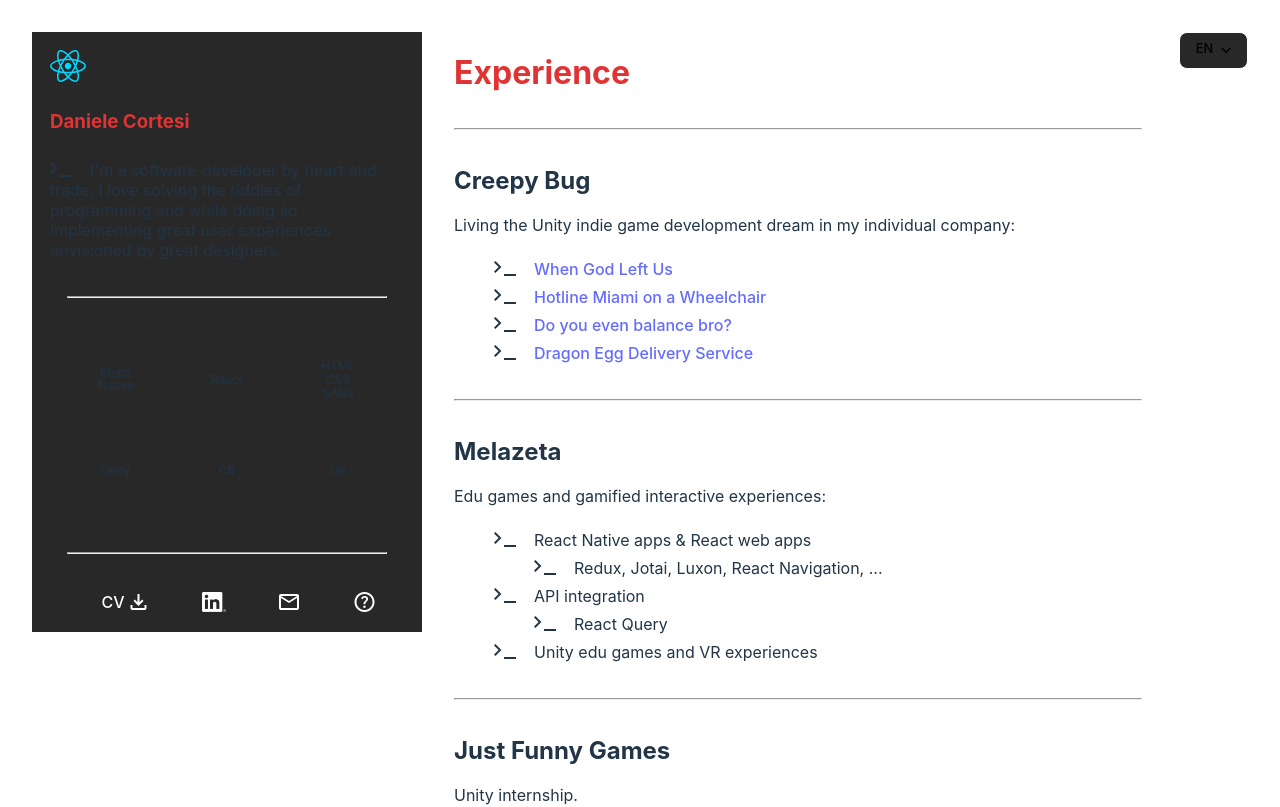
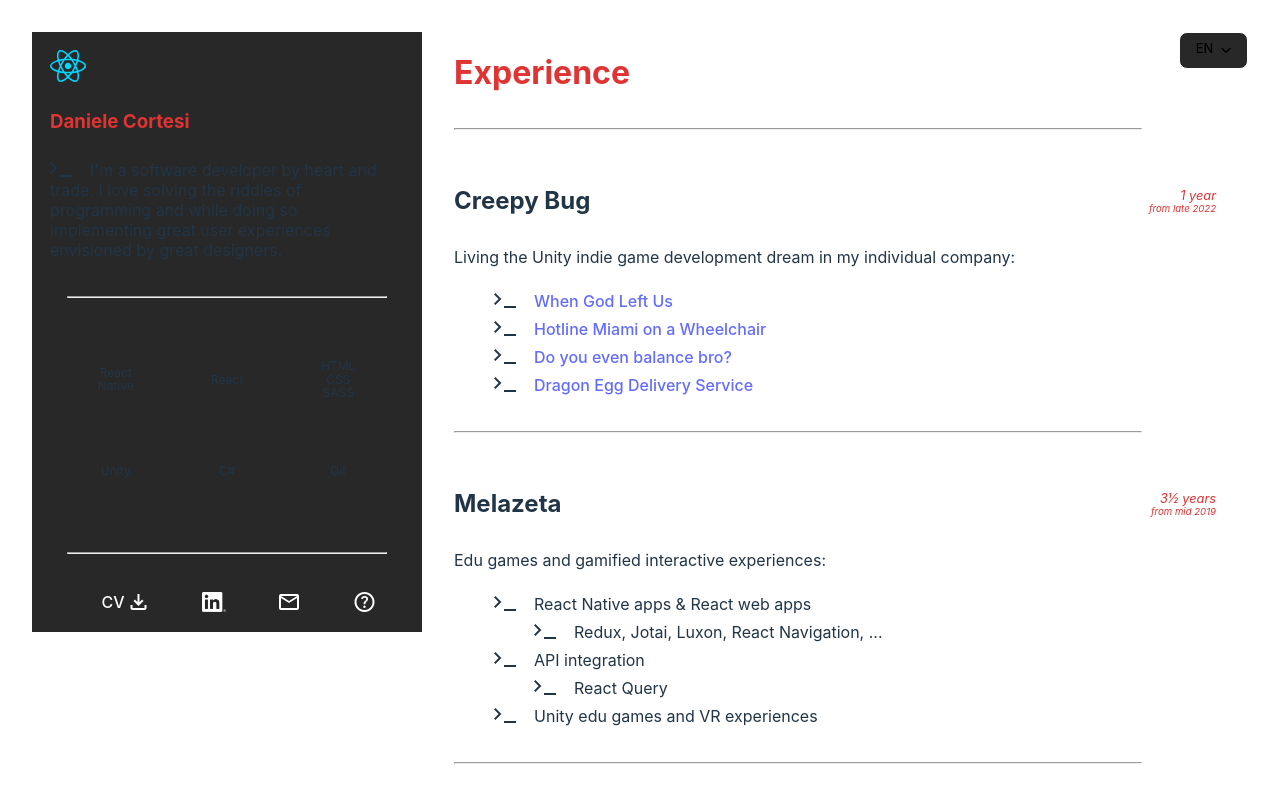
Before and after one commit to Jackaljkdan/webresume, a React (Vite) app: page / in a window 1280 px wide. Shown: the top 807 px of the page. Built offline with nearby package versions, Linux system fonts and the light colour scheme.

Commit message:
Add time periods

```diff
--- a/src/components/Experience.scss
+++ b/src/components/Experience.scss
@@ -1,5 +1,5 @@
 .experience {
-    padding: 0 2em;
+    padding: 0 2rem;
     flex: 2;
 
     hr {
--- a/src/components/Experience.tsx
+++ b/src/components/Experience.tsx
@@ -3,6 +3,7 @@
 import "./Experience.scss";
 import { useStrings } from "../localization/useStrings";
 import { Li } from "./Li";
+import { ExperienceTitle } from "./ExperienceTitle";
 
 type Props = {
     className?: string,
@@ -18,9 +19,11 @@
 
             <hr />
 
-            <h2>
-                Creepy Bug
-            </h2>
+            <ExperienceTitle
+                title="Creepy Bug"
+                from={strings.exp_endof + " 2022"}
+                duration={"1 " + strings.exp_year}
+            />
             <div>
                 {strings.creepybug_dream}
                 <ul>
@@ -49,9 +52,11 @@
 
             <hr />
 
-            <h2>
-                Melazeta
-            </h2>
+            <ExperienceTitle
+                title="Melazeta"
+                from={strings.exp_mid + " 2019"}
+                duration={"3½ " + strings.exp_years}
+            />
             <div>
                 {strings.melaz_overview}
                 <ul>
@@ -79,18 +84,23 @@
 
             <hr />
 
-            <h2>
-                Just Funny Games
-            </h2>
+            <ExperienceTitle
+                title="Just Funny Games"
+                from={strings.exp_endof + " 2018"}
+                duration={"6 " + strings.exp_months}
+            />
             <div>
                 {strings.jfg}.
             </div>
 
             <hr />
 
-            <h2>
-                {strings.uni_title}
-            </h2>
+
+            <ExperienceTitle
+                title={strings.uni_title}
+                from={strings.exp_endof + " 2013"}
+                duration={"5 " + strings.exp_years}
+            />
             <div>
                 {strings.uni_degree}
                 <ul>
--- /dev/null
+++ b/src/components/ExperienceTitle.scss
@@ -0,0 +1,23 @@
+@use '../variables' as v;
+
+.experience-title {
+    display: flex;
+    flex-direction: row;
+    justify-content: space-between;
+    align-items: center;
+    margin-bottom: 12px;
+
+    .time {
+        display: flex;
+        flex-direction: column;
+        color: v.$accent;
+        font-size: 0.8em;
+        font-style: italic;
+        padding-left: 12px;
+        align-items: flex-end;
+
+        .from {
+            font-size: 0.75em;
+        }
+    }
+}
--- /dev/null
+++ b/src/components/ExperienceTitle.tsx
@@ -0,0 +1,30 @@
+import classNames from "classnames";
+
+import "./ExperienceTitle.scss";
+import { useStrings } from "../localization/useStrings";
+
+type Props = {
+    title: string,
+    from: string,
+    duration: string,
+    className?: string,
+};
+
+export function ExperienceTitle(props: Props) {
+    const strings = useStrings();
+    return (
+        <div className={classNames(props.className, "experience-title")}>
+            <h2>
+                {props.title}
+            </h2>
+            <div className="time">
+                <div>
+                    {props.duration}
+                </div>
+                <div className="from">
+                    {strings.exp_from} {props.from}
+                </div>
+            </div>
+        </div>
+    );
+}
--- a/src/localization/LocalizedStrings.ts
+++ b/src/localization/LocalizedStrings.ts
@@ -2,6 +2,12 @@
     en: {
         summary: "I'm a software developer by heart and trade. I love solving the riddles of programming and while doing so implementing great user experiences envisioned by great designers.",
         exp: "Experience",
+        exp_from: "from",
+        exp_endof: "late",
+        exp_mid: "mid",
+        exp_year: "year",
+        exp_years: "years",
+        exp_months: "months",
         creepybug_dream: "Living the Unity indie game development dream in my individual company:",
         melaz_overview: "Edu games and gamified interactive experiences:",
         melaz_react: "React Native apps & React web apps",
@@ -15,6 +21,12 @@
     it: {
         summary: "Sono uno sviluppatore software per passione e mestiere. Amo risolvere gli enigmi della programmazione e nel farlo implementare splendide esperienze utente ideate da grandi designer.",
         exp: "Esperienza",
+        exp_from: "da",
+        exp_endof: "fine",
+        exp_mid: "metà",
+        exp_year: "anno",
+        exp_years: "anni",
+        exp_months: "mesi",
         creepybug_dream: "Il sogno dello sviluppatore di videogiochi indie Unity nella mia ditta individuale:",
         melaz_overview: "Edu games ed esperienze interattive gamificate:",
         melaz_react: "App React Native & web app React",
```
